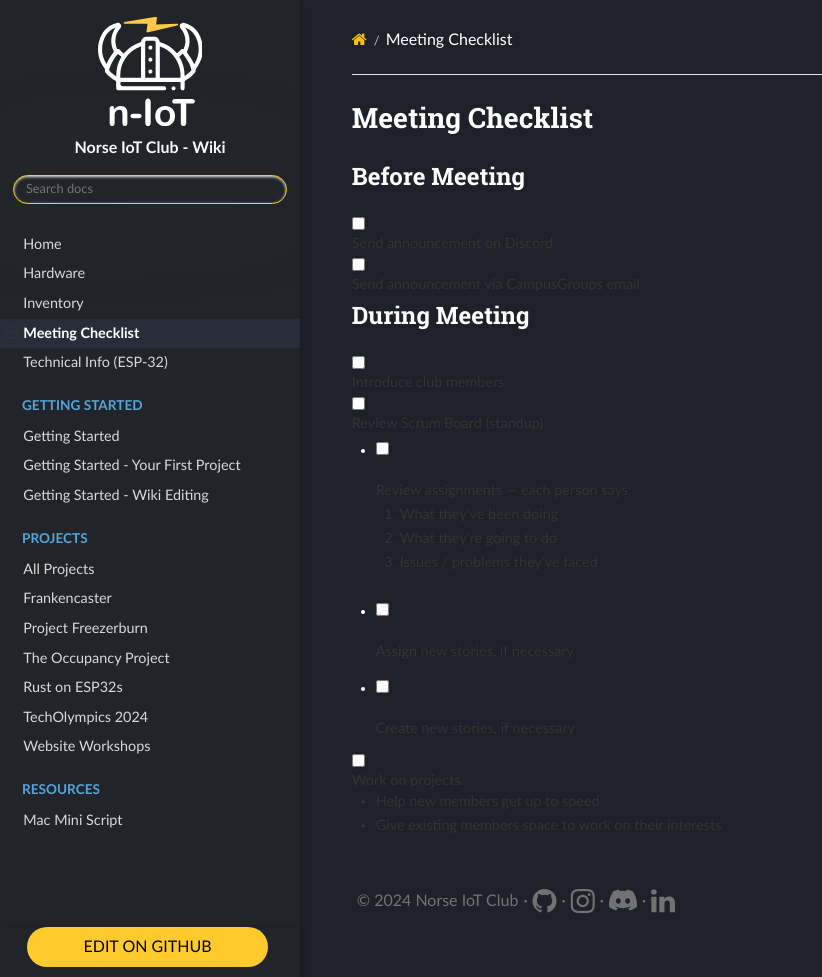
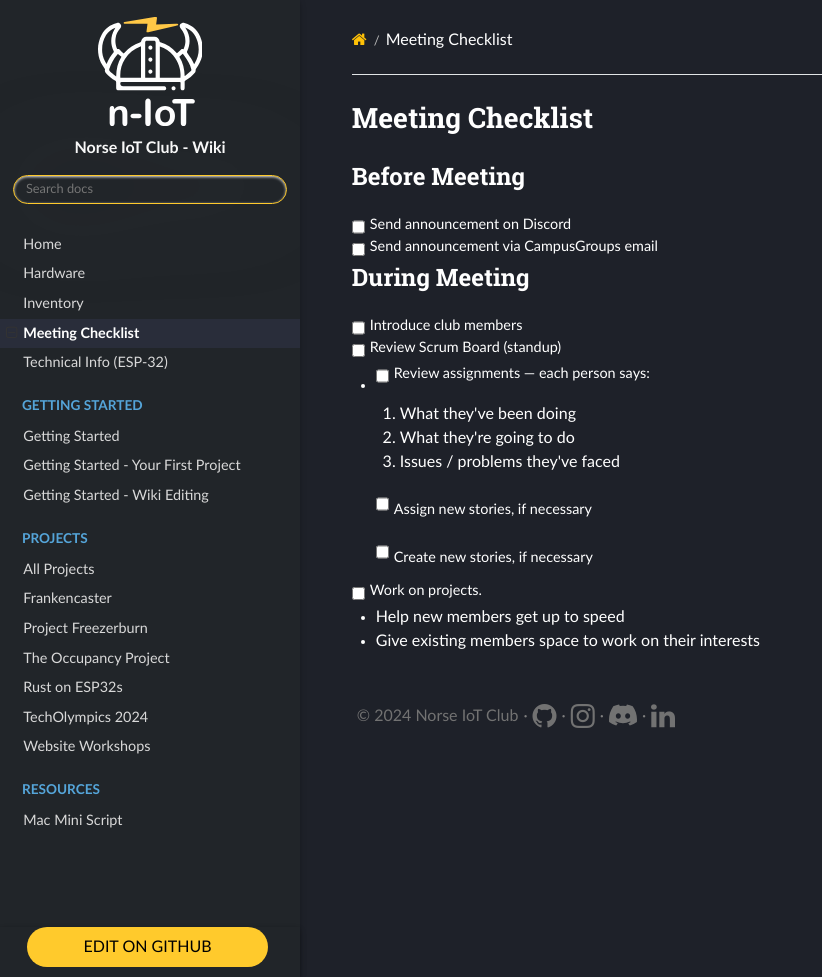
Before and after one commit to Norse-IoT/Wiki, an MkDocs documentation site: the page built from docs/meeting-checklist.md, in a window 1280 px wide and 977 px high. Shown: the whole window, without its empty margins (0-822 px from the left). Built offline with MkDocs 1.6.1, drawn with Linux system fonts in a browser that asks for light colours; nearby versions of some CDN libraries.

Commit message:
Flex-based

```diff
--- a/docs/meeting-checklist.md
+++ b/docs/meeting-checklist.md
@@ -2,26 +2,30 @@
 
 <form>
     <h2 id="before-meeting">Before Meeting</h2>
-    <div>
+    <div class="flex">
         <input type="checkbox" id="announcement-discord" />
         <label for="announcement-discord">Send announcement on Discord</label>
     </div>
-    <div>
+    <div class="flex">
         <input type="checkbox" id="announcement-email" />
         <label for="announcement-email">Send announcement via CampusGroups email</label>
     </div>
     <h2 id="during-meeting">During Meeting</h2>
-    <div>
+    <div class="flex">
         <input type="checkbox" id="introduce" />
         <label for="introduce">Introduce club members</label>
     </div>
     <div>
-        <input type="checkbox" id="scrum" />
-        <label for="scrum">Review Scrum Board (standup)</label>
+        <div class="flex">
+            <input type="checkbox" id="scrum" />
+            <label for="scrum">Review Scrum Board (standup)</label>
+        </div>
         <ul style="margin-top: 0; margin-bottom: 0;">
             <li>
-                <input type="checkbox" id="scrum-2" />
-                <label for="scrum-2">Review assignments &mdash; each person says:
+                <div class="flex">
+                    <input type="checkbox" id="scrum-2" />
+                    <label for="scrum-2">Review assignments &mdash; each person says:
+                </div>
                     <ol style="margin-top: 0;">
                         <li>
                             What they've been doing
@@ -35,19 +39,21 @@
                     </ol>
                 </label>
             </li>
-            <li>
+            <li class="flex">
                 <input type="checkbox" id="scrum-3" />
                 <label for="scrum-3">Assign new stories, if necessary</label>
             </li>
-            <li>
+            <li class="flex">
                 <input type="checkbox" id="scrum-4" />
                 <label for="scrum-4">Create new stories, if necessary</label>
             </li>
         </ul>
     </div>
     <div>
-        <input type="checkbox" id="work" />
-        <label for="work"> Work on projects.
+        <div class="flex">
+            <input type="checkbox" id="work" />
+            <label for="work"> Work on projects.
+        </div>
             <ul style="margin-top: 0; margin-bottom: 0;">
                 <li>
                     Help new members get up to speed
--- a/docs/stylesheets/iot.css
+++ b/docs/stylesheets/iot.css
@@ -74,9 +74,11 @@ div .rst-content table.docutils:not(.field-list) tr:nth-child(2n-1) td, .wy-tabl
     background-color: #393f4f !important;
 }
 
-.rst-content pre code, .wy-body-for-navmk, .wy-nav-content, body, .wy-side-nav-search, .rst-versions, th, .rst-content table.docutils:not(.field-list) tr:nth-child(2n-1) td, .wy-table-backed, .wy-table-odd td, .wy-table-striped tr:nth-child(2n-1) td {
+.rst-content pre code, .wy-body-for-navmk, .wy-nav-content, body, label, .wy-side-nav-search, .rst-versions, th, .rst-content table.docutils:not(.field-list) tr:nth-child(2n-1) td, .wy-table-backed, .wy-table-odd td, .wy-table-striped tr:nth-child(2n-1) td {
     color: white !important;
 }
+
+
 
 .wy-nav-content {
     max-width: unset !important;
@@ -183,3 +185,7 @@ footer {
     display: flex;
     align-items: center;
 }
+
+.flex {
+    display: flex;
+}
```
